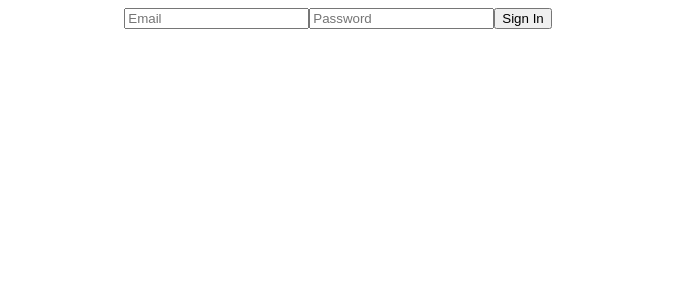
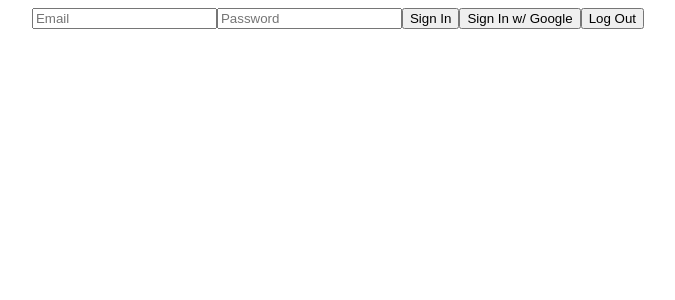
Before and after one commit to bit901/learn-react-firebase, a React (Create React App) app: page / in a window 1280 px wide. Shown: the top 300 px of the page, without its empty margins (302-977 px from the left). Built offline with nearby package versions, Linux system fonts and the light colour scheme.

Commit message:
firebase learning

```diff
--- a/src/components/auth.js
+++ b/src/components/auth.js
@@ -1,5 +1,5 @@
-import { auth } from "../config/firebase";
-import { createUserWithEmailAndPassword } from "firebase/auth";
+import { auth, googleProvider } from "../config/firebase";
+import { createUserWithEmailAndPassword, signInWithPopup, signOut } from "firebase/auth";
 import { useState } from "react";
 
 export const Auth = () => {
@@ -7,17 +7,39 @@
     const[email, setEmail] = useState("");
     const[password, setPassword] = useState("");
 
+        // console.log(auth?.currentUser?.email);
 
     const signIn = async () => {
-        await createUserWithEmailAndPassword(auth, email, password)
+        try {
+                await createUserWithEmailAndPassword(auth, email, password)
+        } catch (err) {
+            console.error(err)
+        }
     };
 
+    const signInwithGoogle = async () => {
+        try {
+                await signInWithPopup(auth, googleProvider)
+        } catch (err) {
+            console.error(err)
+        }
+    };
+
+    const logout = async () => {
+        try {
+                await signOut(auth)
+        } catch (err) {
+            console.error(err)
+        }
+    };
 
     return (
         <div>
             <input placeholder="Email" onChange={(e) => setEmail(e.target.value)}/>
             <input placeholder="Password" type="password" onChange={(e) => setPassword(e.target.value)}/>
             <button onClick={signIn}>Sign In</button>
+            <button onClick={signInwithGoogle}>Sign In w/ Google</button>
+            <button onClick={logout}>Log Out</button>
         </div>
     )
 }
--- a/src/config/firebase.js
+++ b/src/config/firebase.js
@@ -1,7 +1,7 @@
 // Import the functions you need from the SDKs you need
 import { initializeApp } from "firebase/app";
 import { getAnalytics } from "firebase/analytics";
-import { getAuth } from "firebase/auth"
+import { getAuth, GoogleAuthProvider } from "firebase/auth"
 // TODO: Add SDKs for Firebase products that you want to use
 // https://firebase.google.com/docs/web/setup#available-libraries
 
@@ -21,3 +21,4 @@
 const app = initializeApp(firebaseConfig);
 const analytics = getAnalytics(app);
 export const auth = getAuth(app);
+export const googleProvider = new GoogleAuthProvider();
```
